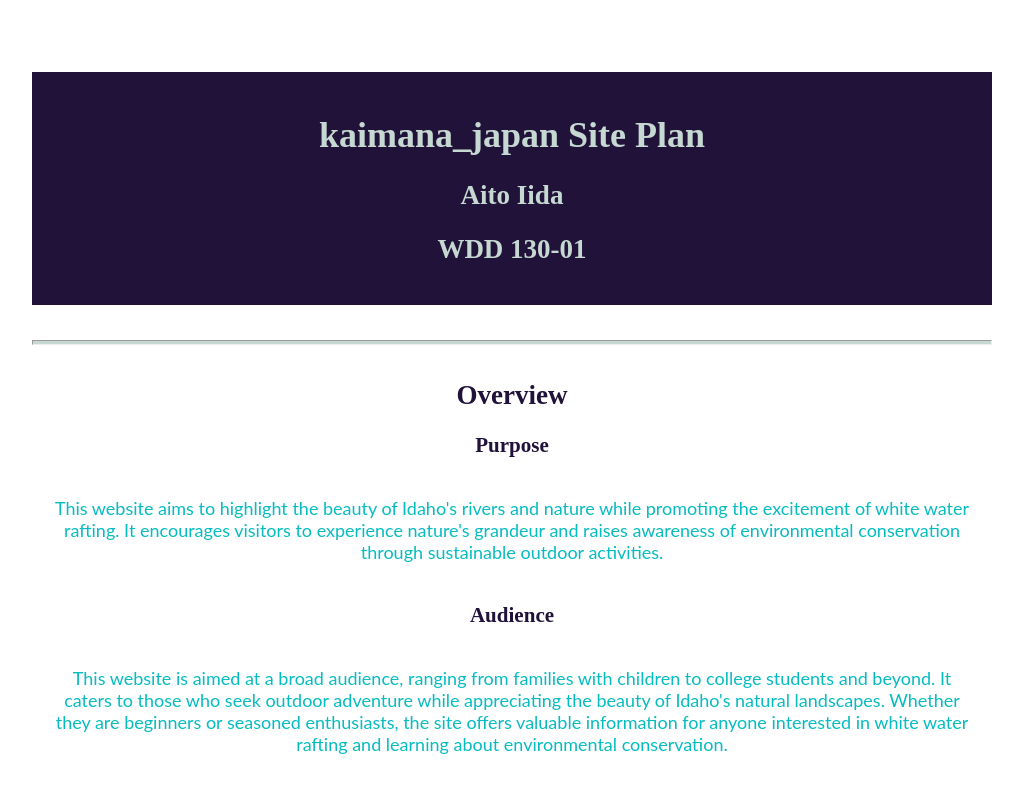
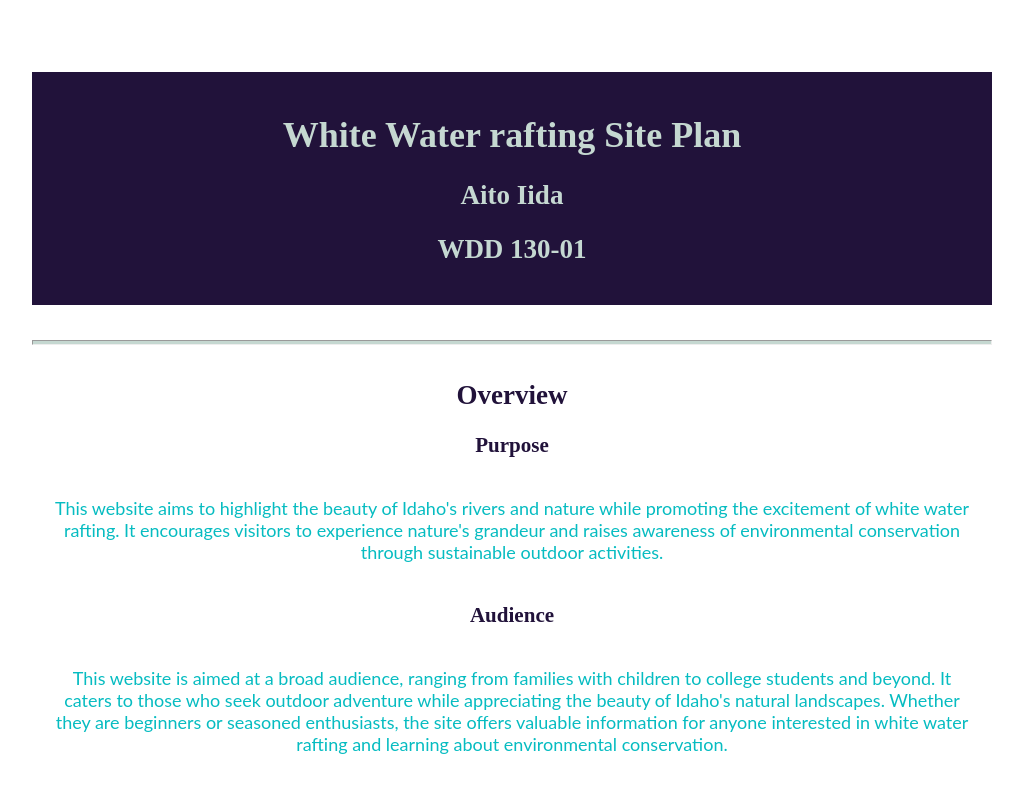
Before and after one commit to kaimanaaito/WDD-130, a plain HTML site: page wwr/site-plan-rafting.html in a window 1280 px wide. Shown: the top 800 px of the page, without its empty margins (128-1151 px from the left). Drawn offline with Linux system fonts and the light colour scheme; a web font is replaced by a local one.

Commit message:
name change

```diff
--- a/wwr/site-plan-rafting.html
+++ b/wwr/site-plan-rafting.html
@@ -9,7 +9,7 @@
 
 <body>
   <header>
-    <h1>kaimana_japan Site Plan</h1>
+    <h1>White Water rafting Site Plan</h1>
     <h2>Aito Iida</h2>
     <h2>WDD 130-01</h2>
   </header>
```
